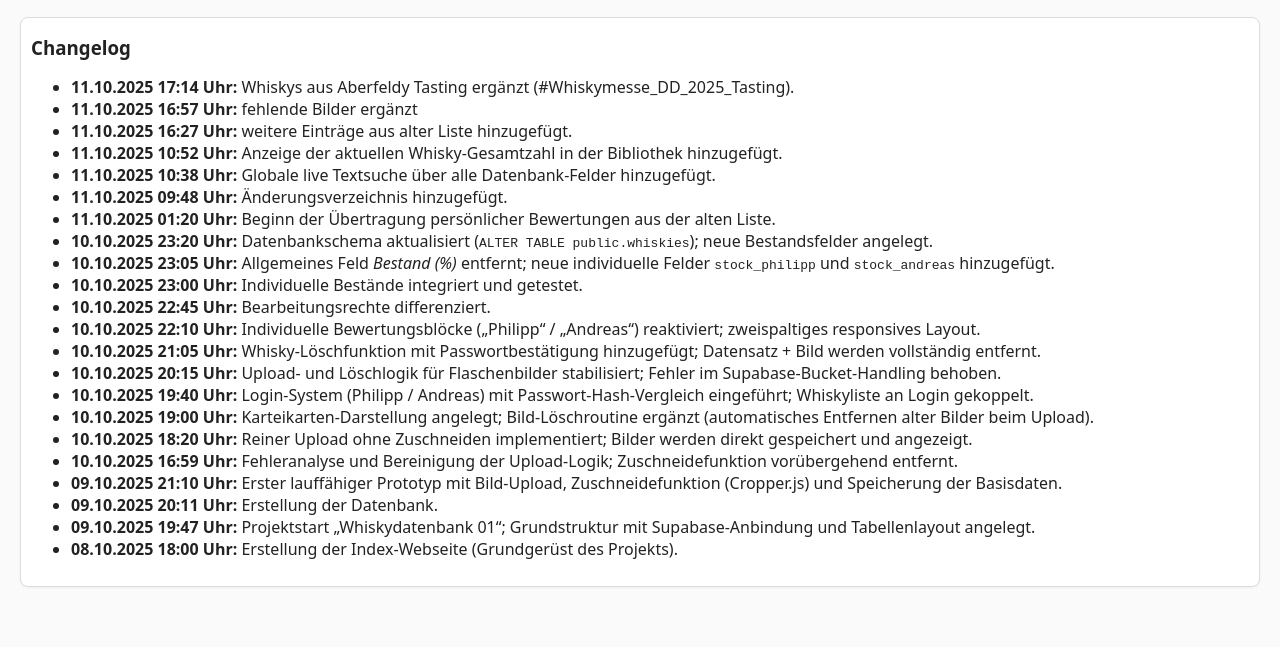
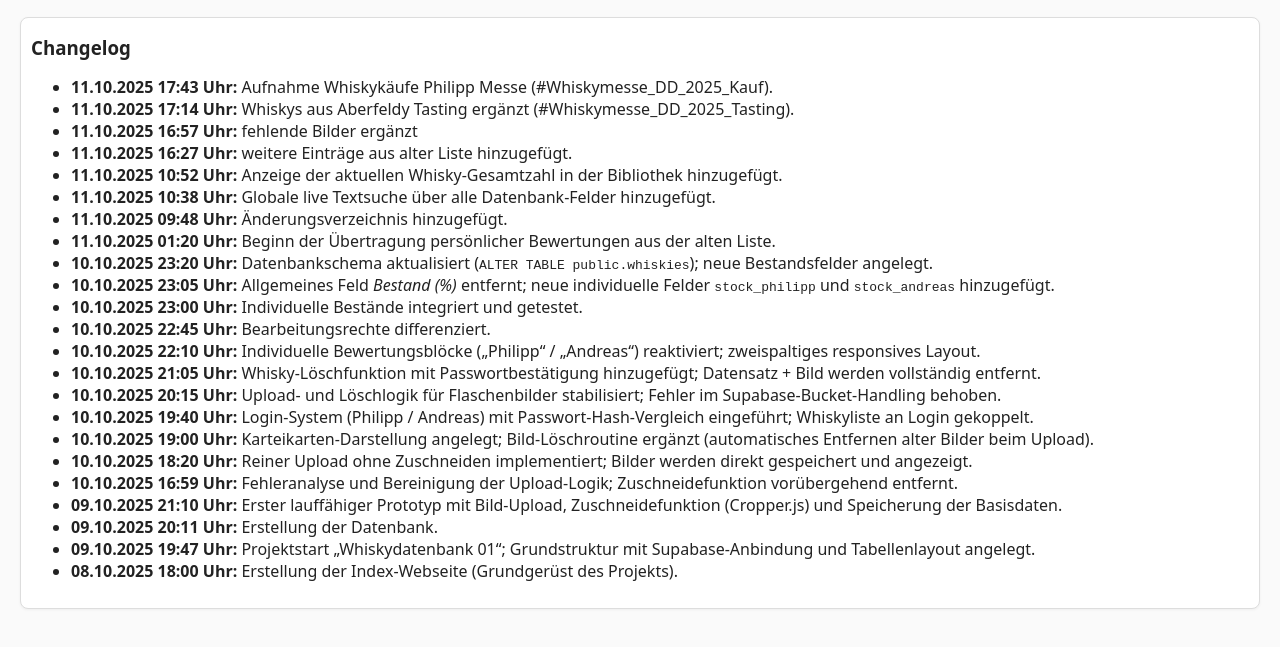
Before and after one commit to vonHochstein/Whiskybibliothek, a plain HTML site: page index.html in a window 1280 px wide. Shown: the part 117-764 px from the top of the page. Drawn offline with Linux system fonts and the light colour scheme; a script that the page names is missing.

Commit message:
Update index.html

```diff
--- a/index.html
+++ b/index.html
@@ -34,6 +34,7 @@
 <div id="changelog" class="card" style="margin-bottom:20px">
   <h3>Changelog</h3>
   <ul>
+    <li><strong>11.10.2025 17:43 Uhr:</strong> Aufnahme Whiskykäufe Philipp Messe (#Whiskymesse_DD_2025_Kauf).</li>
     <li><strong>11.10.2025 17:14 Uhr:</strong> Whiskys aus Aberfeldy Tasting ergänzt (#Whiskymesse_DD_2025_Tasting).</li>
     <li><strong>11.10.2025 16:57 Uhr:</strong> fehlende Bilder ergänzt</li>
     <li><strong>11.10.2025 16:27 Uhr:</strong> weitere Einträge aus alter Liste hinzugefügt.</li>
```
